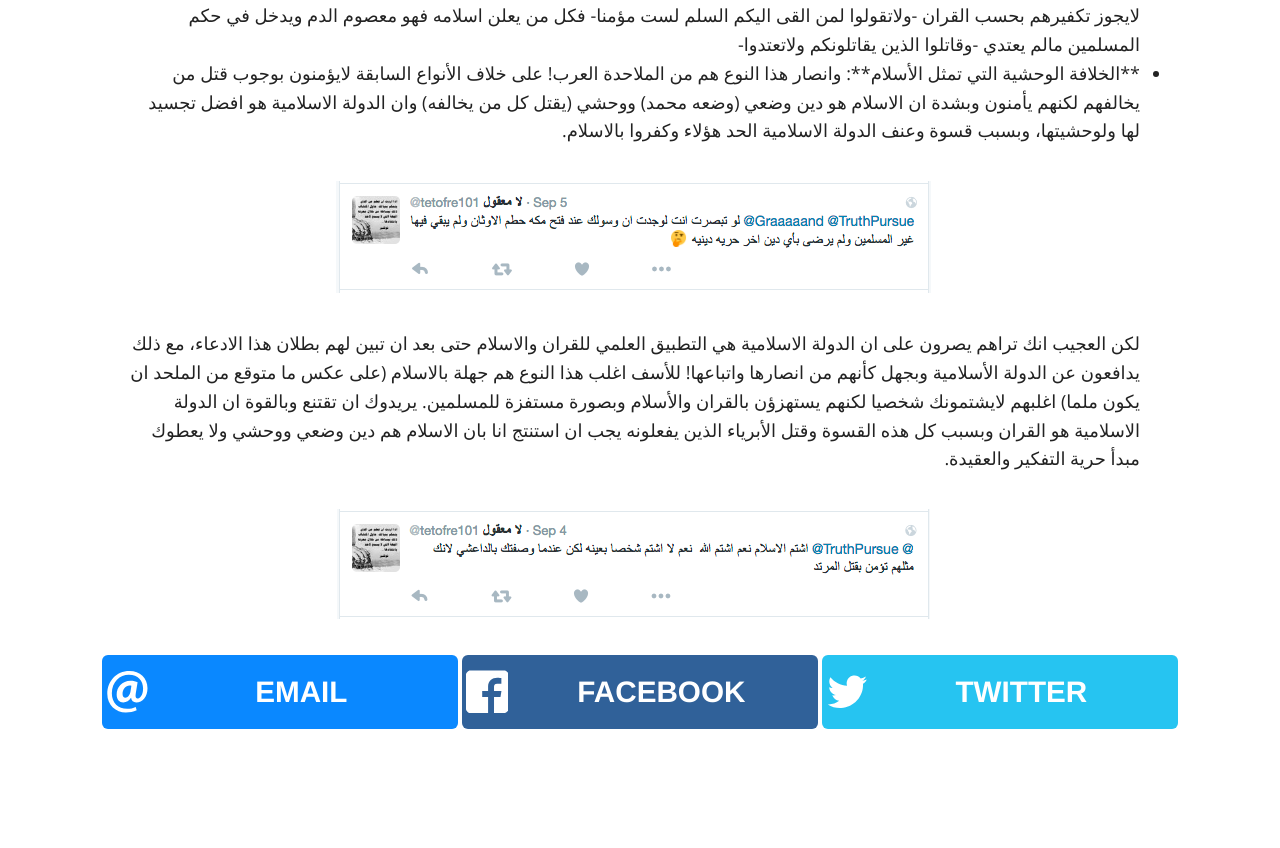
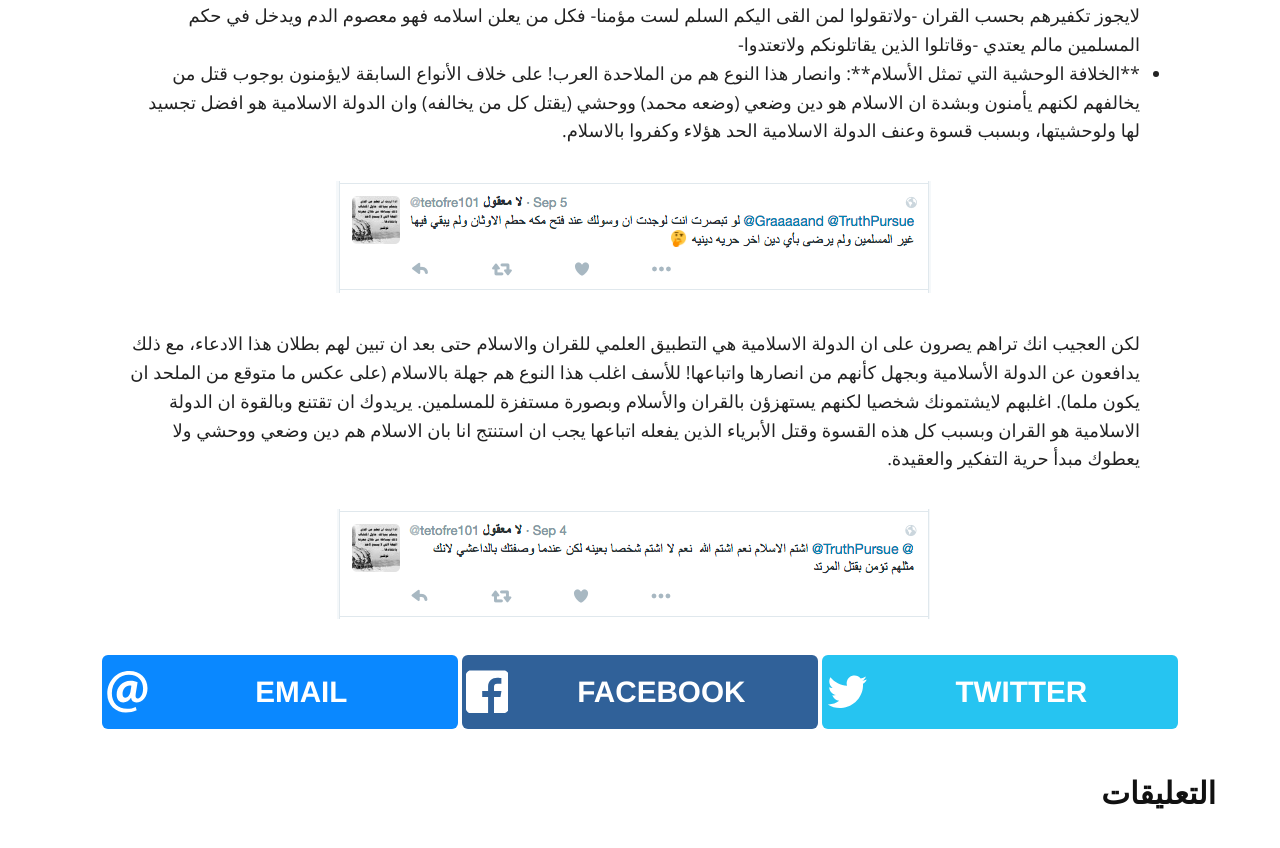
Before and after one commit to TruthPursue/TruthPursue.github.io, a Jekyll site: the page built from types-of-supporters.md, in a window 1280 px wide and 900 px high, scrolled down 2350 px. Shown: the top 848 px of the window. Built offline with Jekyll 4.4.1, drawn with Linux system fonts in a browser that asks for light colours; nearby versions of some CDN libraries; before the commit the page ends 3169 px from its top, so only the background shows below that.

Commit message:
تعديل

```diff
--- a/types-of-supporters.md
+++ b/types-of-supporters.md
@@ -45,14 +45,16 @@ layout: default
     **الخلافة الوحشية التي تمثل الأسلام**: وانصار هذا النوع هم من الملاحدة العرب! على خلاف الأنواع السابقة لايؤمنون بوجوب قتل من يخالفهم لكنهم يأمنون وبشدة ان الاسلام هو دين وضعي (وضعه محمد) ووحشي (يقتل كل من يخالفه) وان الدولة الاسلامية هو افضل تجسيد لها ولوحشيتها، وبسبب قسوة وعنف الدولة الاسلامية الحد هؤلاء وكفروا بالاسلام.
 
     <img src="/images/supporters/mul7ed2.png" />
-    لكن العجيب انك تراهم يصرون على ان الدولة الاسلامية هي التطبيق العلمي للقران والاسلام حتى بعد ان تبين لهم بطلان هذا الادعاء، مع ذلك يدافعون عن الدولة الأسلامية وبجهل كأنهم من انصارها واتباعها! للأسف اغلب هذا النوع هم جهلة بالاسلام (على عكس ما متوقع من الملحد ان يكون ملما) اغلبهم لايشتمونك شخصيا لكنهم يستهزؤن بالقران والأسلام وبصورة مستفزة للمسلمين.
-    يريدوك ان تقتنع وبالقوة ان الدولة الاسلامية هو القران وبسبب كل هذه القسوة وقتل الأبرياء الذين يفعلونه يجب ان استنتج انا بان الاسلام هم دين وضعي ووحشي ولا يعطوك مبدأ حرية التفكير والعقيدة.
+    لكن العجيب انك تراهم يصرون على ان الدولة الاسلامية هي التطبيق العلمي للقران والاسلام حتى بعد ان تبين لهم بطلان هذا الادعاء، مع ذلك يدافعون عن الدولة الأسلامية وبجهل كأنهم من انصارها واتباعها! للأسف اغلب هذا النوع هم جهلة بالاسلام (على عكس ما متوقع من الملحد ان يكون ملما). اغلبهم لايشتمونك شخصيا لكنهم يستهزؤن بالقران والأسلام وبصورة مستفزة للمسلمين.
+    يريدوك ان تقتنع وبالقوة ان الدولة الاسلامية هو القران وبسبب كل هذه القسوة وقتل الأبرياء الذين يفعله اتباعها يجب ان استنتج انا بان الاسلام هم دين وضعي ووحشي ولا يعطوك مبدأ حرية التفكير والعقيدة.
     <img src="/images/supporters/mul7ed.png" />
     </li>
 </ul>
 
 {% include sharing.html %}
 
+
+### التعليقات
 {% include facebook-comments.html %}
 
 <div class="fb-comments" data-href="https://truthpursue.github.io/types-of-supporters" data-numposts="30" data-mobile="true" data-width="100%"></div>
```
Also changed, not shown: aseer.md (+1 -0 lines), thunderbolts.md (+2 -0 lines).
